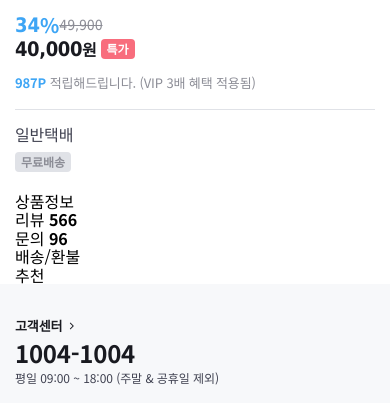
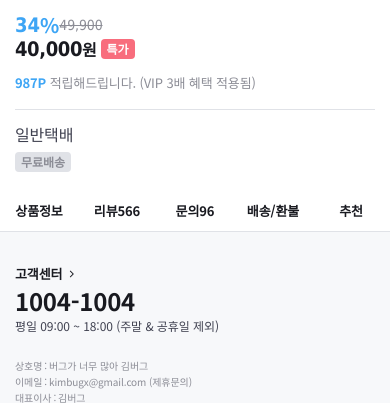
Before and after one commit to exploit-J/practice-tomorrow, a website: page index.html in a window 390 px wide. Shown: the part 664-1067 px from the top of the page. Drawn offline with nearby package versions, Linux system fonts and the light colour scheme; files that its build step writes are made by us from their sources; files whose address does not match are found by name.

Commit message:
product-tab 모바일버전 구현

```diff
--- /dev/null
+++ b/styles/layouts/_product-tab.scss
@@ -0,0 +1,43 @@
+.product-tab{
+  $grid-margin: $sm-margin + $gutter / 2;
+
+  width: 100%;
+  height: 40px;
+  background-color: $white;
+  border-bottom: 1px solid $border;
+
+  &-list{
+    @include flexbox;
+    margin: 0 -#{$grid-margin};
+  }
+
+  &-item{
+    width: (100%/5);
+
+    &.is-active{
+      button{
+        color: $blue;
+        border-bottom: 2px solid $blue;
+      }
+    }
+
+    button{
+      @include flexbox;
+      @include text-style(13, $dark);
+      width: 100%;
+      height: 40px;
+      font-weight: 700;
+      white-space: nowrap;
+      border-bottom: 2px solid transparent;
+
+      &:active{
+        color: $blue;
+      }
+    }
+
+    .badge{
+      margin-left: 4px;
+      color: $secondary;
+    }
+  }
+}
--- a/styles/main.scss
+++ b/styles/main.scss
@@ -47,3 +47,4 @@
 @import './layouts/lnb';
 @import './layouts/global-header';
 @import './layouts/global-footers';
+@import './layouts/product-tab';
```
